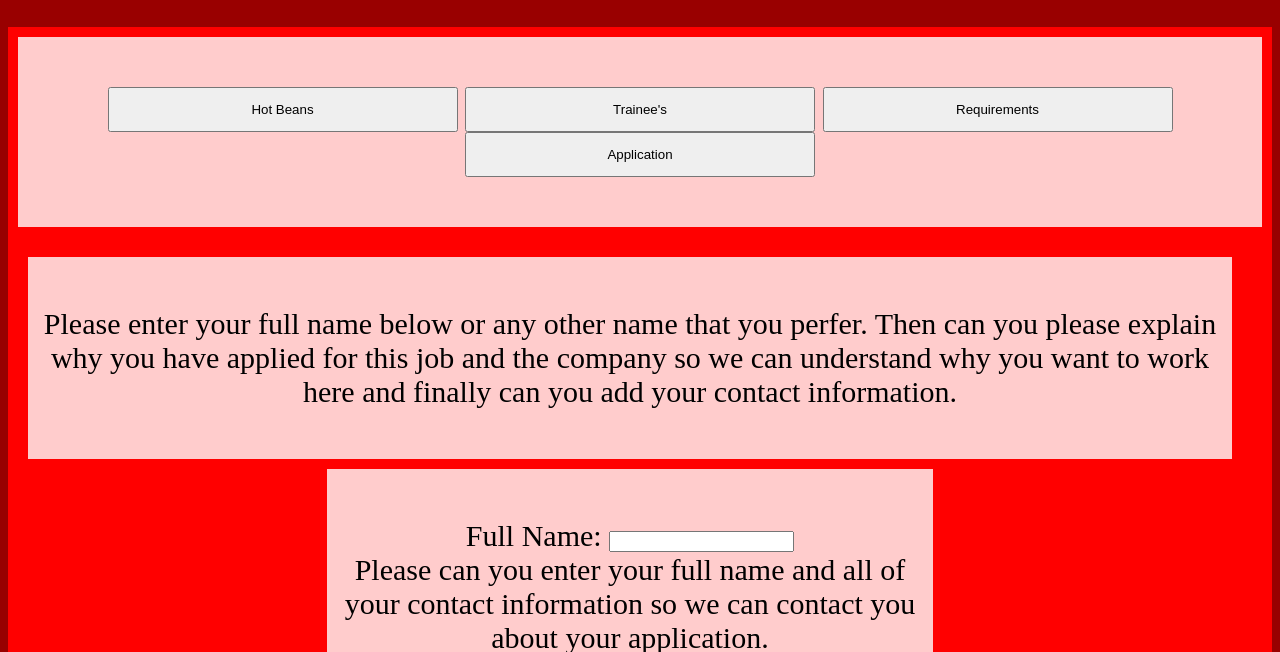
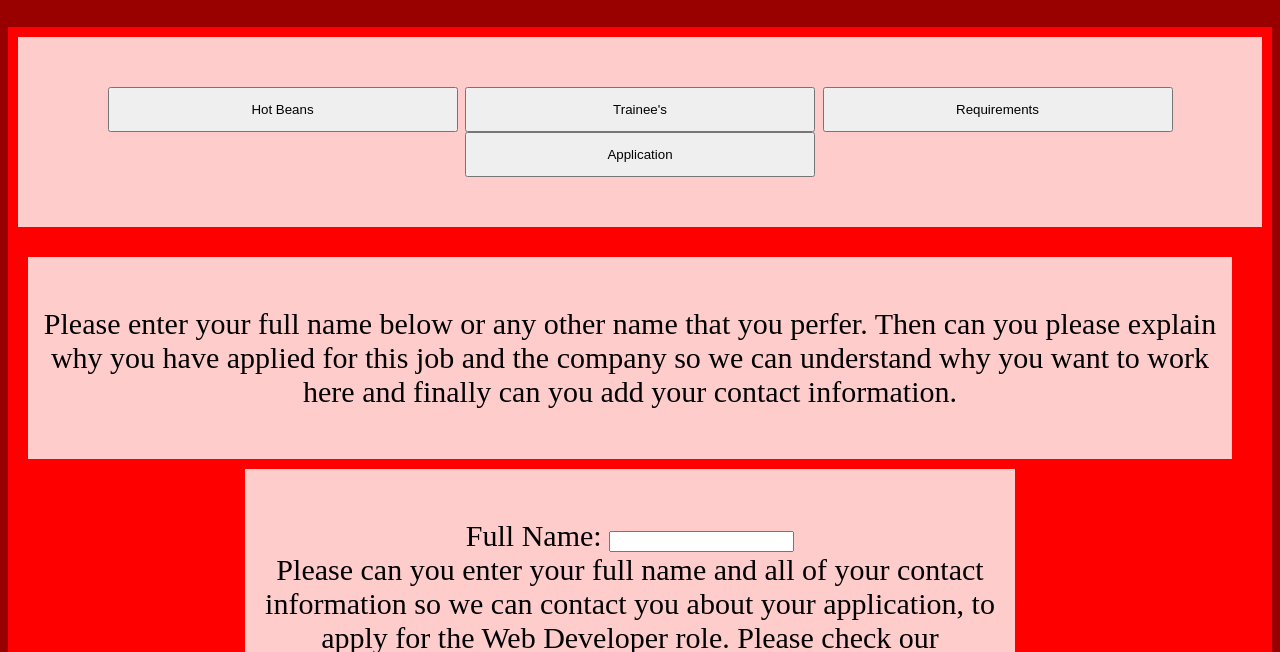
Before and after one commit to BethanH123/HotBeans, a plain HTML site: page Page4.html in a window 1280 px wide. Shown: the part 147-799 px from the top of the page. Drawn offline with Linux system fonts and the light colour scheme.

Commit message:
Update Page4.html

```diff
--- a/Page4.html
+++ b/Page4.html
@@ -20,7 +20,7 @@
                 <div class="apply">Please enter your full name below or any other name that you perfer. Then can you please explain why you have applied for this job and the company so we can understand why you want to work here and finally can you add your contact information.</div>
                 <div class="name"><label for="fullName">Full Name:</label>
 			    <input id="fullName" type="text"><br><div>
-                <div class="words">Please can you enter your full name and all of your contact information so we can contact you about your application. </div>
+                <div class="words">Please can you enter your full name and all of your contact information so we can contact you about your application, to apply for the Web Developer role. Please check our requirements page for more information. </div>
 			    <div class="why"><label for="fullName">Why did you apply:</label>
 					<input id="fullName" type="text"><br></div></div>
                 <div class="details"><label for="fullName">Contact information:</label>
```
